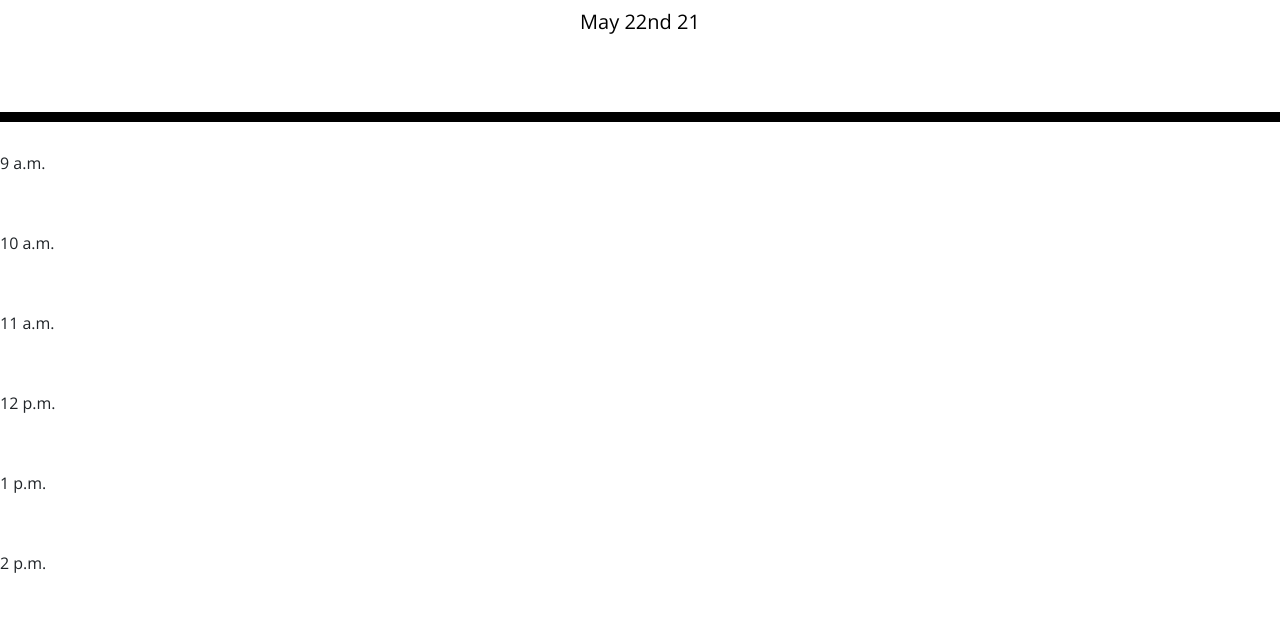
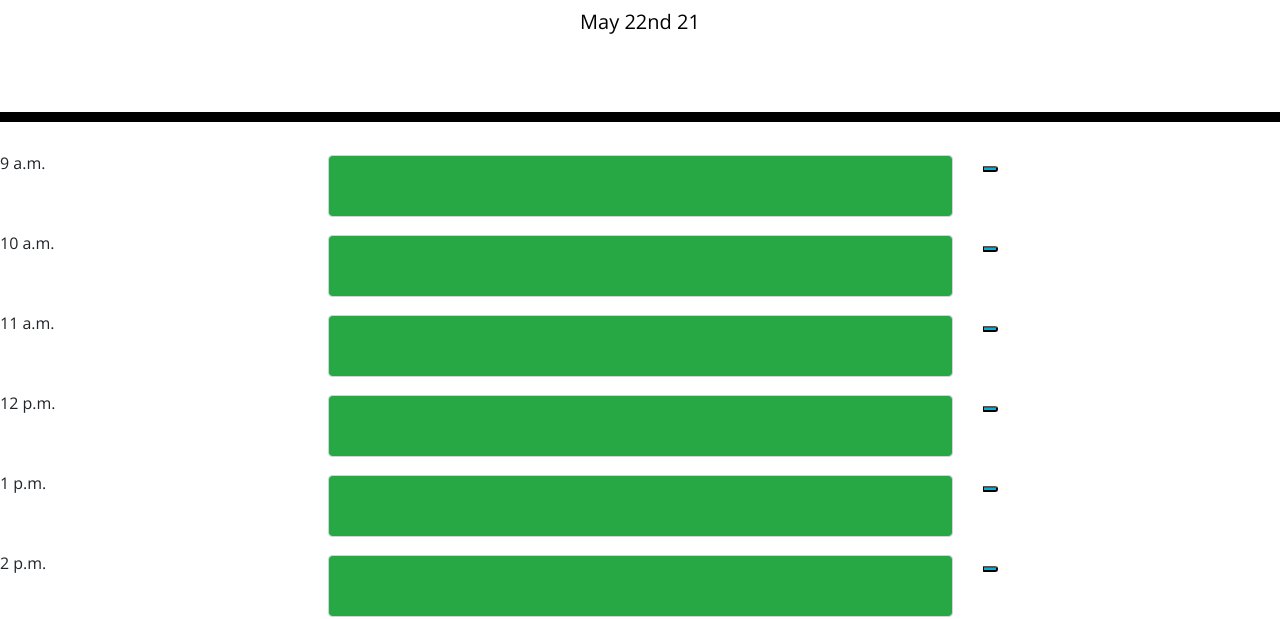
Before and after one commit to gracetalks/Work-Day-Scheduler, a plain HTML site: page index.html in a window 1280 px wide. Shown: the part 182-801 px from the top of the page. Drawn offline with nearby package versions, Linux system fonts and the light colour scheme.

Commit message:
adding content to script.js

```diff
--- a/assets/css/style.css
+++ b/assets/css/style.css
@@ -24,6 +24,7 @@ body {
   .description{
     white-space: pre-wrap;
   }
+
 
   .time-block{
     text-align: center;
--- a/assets/js/script.js
+++ b/assets/js/script.js
@@ -1,9 +1,9 @@
-let businessHrs = ["9","10","11","12","13","14","15","16","17"];
+let businessHrs = ["9", "10", "11", "12", "13", "14", "15", "16", "17"];
 let currentHr = moment().hour();
 let displayDate = moment().format("MMM Do YY");
 
 
-function displayHours(){
+function displayHours() {
     $("#currentDate").append(displayDate);
 
     for (let i = 0; i < businessHrs.length; i++) {
@@ -13,22 +13,58 @@ function displayHours(){
 
         let getBusinessHrs = businessHrs[i] + " a.m.";
 
-        if(businessHrs[i] >= 12) {
+        if (businessHrs[i] >= 12) {
             getBusinessHrs = businessHrs[i] + " p.m.";
-            if(businessHrs[i] >= 13){
+            if (businessHrs[i] >= 13) {
                 getBusinessHrs = businessHrs[i] - 12 + " p.m.";
             }
-
-            console.log(getBusinessHrs);
 
         }
         colDate.append(getBusinessHrs);
 
+        let colContent = $("<div class= 'col-sm-6'>")
 
-        row.append(colDate);
+        let textarea = $("<textarea>")
+        textarea.attr("id", "textarea" + i)
+        textarea.addClass("form-control");
+
+        if (currentHr > businessHrs[i]) {
+            textarea.addClass("bg-secondary");
+        }
+        if (currentHr == businessHrs[i]) {
+            textarea.addClass("bg-danger");
+        }
+        if (currentHr < businessHrs[i]) {
+            textarea.addClass("bg-success");
+        }
+
+        let textareaValue = localStorage.getItem("textarea" + i)
+        textarea.text(textareaValue);
+
+
+        colContent.append(textarea);
+
+        let colSave = $("<div class= 'col-sm-3'>")
+
+        let btn = $("<button>")
+        btn.addClass("saveBtn")
+        btn.attr("id", "saveBtn")
+
+        colSave.append(btn)
+
+
+        row.append(colDate, colContent, colSave);
         $("#schedule").append(row);
+
+
     }
 }
 
+displayHours();
 
-displayHours();
+$("#saveBtn").on("click", function(){
+    for(let i = 0; i< businessHrs.length; i++){
+        let textareaValue = $("#textarea"+ i).val()
+        localStorage.setItem("textarea"+i, textareaValue);
+    }
+})
```
